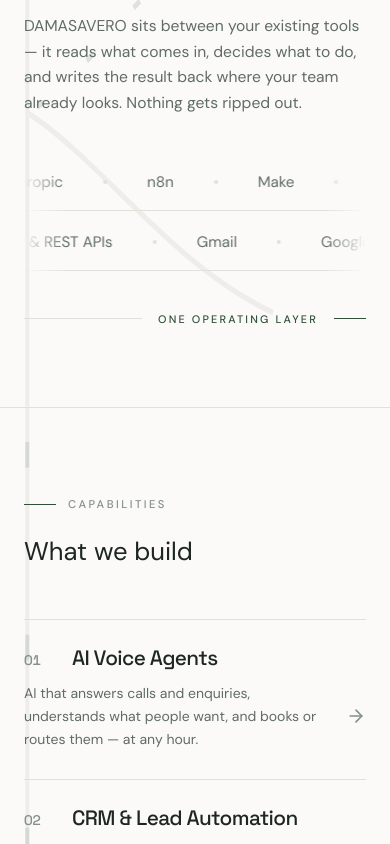
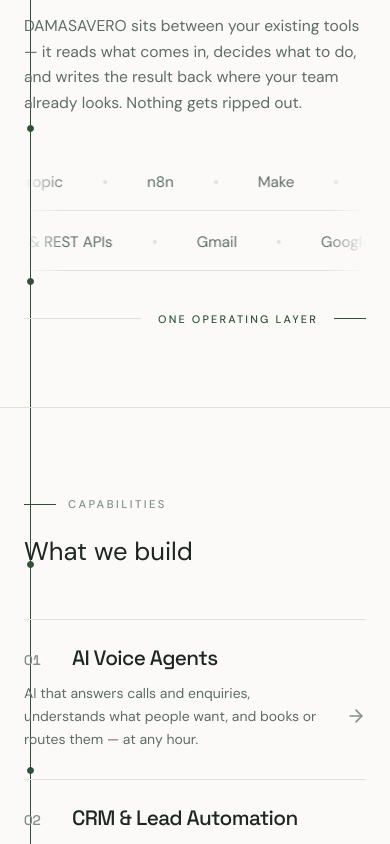
Before and after one commit to Osamatello/osamatelloagency-telloagency, a Next.js app: page / in a window 390 px wide. Shown: the part 1300-2144 px from the top of the page. Built offline with nearby package versions, Linux system fonts and the light colour scheme.

Commit message:
fix: rebuild homepage automation network and light sections

```diff
--- a/app/globals.css
+++ b/app/globals.css
@@ -441,33 +441,63 @@
 }
 
 /* ===========================================================================
-   AUTOMATION NETWORK  — shared layer behind every homepage section
-   (<AutomationNetwork variant="…" />). Neutral hairlines + a faint travelling
-   forest "flow" dash. Always behind content; mobile-reduced; RTL-mirrored.
+   AUTOMATION ROUTE  — one continuous pipeline down the homepage
+   (<NetRoute variant="…" />). A thin line pinned to the same left anchor in
+   every section (container gutter + 6px), junction nodes, forest active fill.
 =========================================================================== */
-.auto-net {
-  z-index: 0;
-  opacity: 0.7;
+.net-route {
+  inset-inline-start: calc(1.5rem + 6px);
+  width: 1px;
 }
-.auto-net-flow path {
-  stroke-dasharray: 2 13;
-  animation: flow-dash-slow 14s linear infinite;
+@media (min-width: 640px) {
+  .net-route { inset-inline-start: calc(2.5rem + 6px); }
 }
-.auto-net--rtl svg {
-  transform: scaleX(-1);
+@media (min-width: 1024px) {
+  .net-route { inset-inline-start: calc(4rem + 6px); }
 }
-@media (max-width: 767px) {
-  .auto-net-desk {
-    display: none;
-  }
-  .auto-net {
-    opacity: 0.5;
-  }
+.net-line,
+.net-line-active {
+  position: absolute;
+  inset-inline-start: 0;
+  top: 0;
+  width: 1px;
 }
+.net-line {
+  bottom: 0;
+  background-color: hsl(var(--ds-line));
+}
+.net-line-active {
+  height: 0;
+  background-color: hsl(var(--brand));
+  transition: height 1.1s cubic-bezier(0.16, 1, 0.3, 1);
+}
+.net-line-active.is-in {
+  height: 100%;
+}
+.net-node {
+  position: absolute;
+  inset-inline-start: 0;
+  height: 7px;
+  width: 7px;
+  margin-inline-start: -3px;
+  border-radius: 9999px;
+  border: 1.5px solid hsl(var(--ds-line-strong));
+  background-color: hsl(var(--ds-paper));
+  transform: scale(0.55);
+  opacity: 0;
+  transition: transform 0.5s ease, opacity 0.5s ease,
+    border-color 0.6s ease, background-color 0.6s ease;
+}
+.net-node.is-in {
+  transform: scale(1);
+  opacity: 1;
+  border-color: hsl(var(--brand));
+  background-color: hsl(var(--brand));
+}
+
 @media (prefers-reduced-motion: reduce) {
-  .auto-net-flow path {
-    animation: none;
-  }
+  .net-line-active { transition: none; }
+  .net-node { transition: none; }
 }
 
 @keyframes fade-up {
--- a/app/page.tsx
+++ b/app/page.tsx
@@ -5,11 +5,8 @@ import { useEffect, useState } from 'react';
 import { useI18n } from '@/lib/i18n/LanguageProvider';
 import { cn } from '@/lib/utils';
 import { HeroEnvironment } from '@/components/site/HeroEnvironment';
-import { SectionHeading } from '@/components/site/SectionHeading';
-import { FAQAccordion } from '@/components/site/FAQAccordion';
-import { CTASection } from '@/components/site/CTASection';
 import { BusinessAutomationDemo } from '@/components/site/BusinessAutomationDemo';
-import { AutomationNetwork } from '@/components/site/home/AutomationNetwork';
+import { NetRoute } from '@/components/site/home/NetRoute';
 import { IntegrationRail } from '@/components/site/home/IntegrationRail';
 import { Capabilities } from '@/components/site/home/Capabilities';
 import { ProblemShift } from '@/components/site/home/ProblemShift';
@@ -137,76 +134,133 @@ export default function HomePage() {
 
       {/* ============ MILESTONE 3 — one continuous light automation story ============ */}
       <div className="bg-paper text-ink">
-        {/* Integrations */}
+        {/* Integrations — pipeline enters from the hero */}
         <section className="relative overflow-hidden">
-          <AutomationNetwork variant="integrations" />
+          <NetRoute variant="integrations" />
           <div className="container-page relative z-10 py-20 pt-14 sm:py-24 lg:py-28 lg:pt-16">
             <IntegrationRail />
           </div>
         </section>
 
-        {/* Capabilities */}
+        {/* Capabilities — the connected system branches into what we build */}
         <section className="relative overflow-hidden">
-          <AutomationNetwork variant="capabilities" />
+          <NetRoute variant="capabilities" />
           <div className="container-page relative z-10 border-t border-line py-20 sm:py-24 lg:py-28">
             <Capabilities />
           </div>
         </section>
 
-        {/* The Shift */}
+        {/* The Shift — the route becomes the transformation rail (no bg network) */}
         <section className="relative overflow-hidden">
-          <AutomationNetwork variant="shift" />
-          <div className="container-page relative z-10 border-t border-line py-20 sm:py-24 lg:py-28">
+          <div className="container-page border-t border-line py-20 sm:py-24 lg:py-28">
             <ProblemShift />
           </div>
         </section>
 
-        {/* The Path */}
+        {/* The Path — the route becomes the workflow timeline (no bg network) */}
         <section className="relative overflow-hidden">
-          <AutomationNetwork variant="path" />
-          <div className="container-page relative z-10 border-t border-line py-20 sm:py-24 lg:py-28">
+          <div className="container-page border-t border-line py-20 sm:py-24 lg:py-28">
             <AutomationPath />
           </div>
         </section>
 
-        {/* How It Works */}
+        {/* How It Works — the route becomes a structured implementation flow */}
         <section className="relative overflow-hidden">
-          <AutomationNetwork variant="method" />
+          <NetRoute variant="method" />
           <div className="container-page relative z-10 border-t border-line py-20 sm:py-24 lg:py-28">
             <MethodStages />
           </div>
         </section>
+
+        {/* FAQ — light */}
+        <section className="relative overflow-hidden">
+          <NetRoute variant="method" />
+          <div className="container-page relative z-10 border-t border-line py-20 sm:py-24 lg:py-28">
+            <HomeFaq />
+          </div>
+        </section>
+
+        {/* Final CTA — light, the route converges toward one action */}
+        <section className="relative overflow-hidden">
+          <NetRoute variant="cta" />
+          <div className="container-page relative z-10 border-t border-line py-20 sm:py-28 lg:py-32">
+            <HomeCta />
+          </div>
+        </section>
       </div>
-
-      {/* ===== FAQ PREVIEW ===== */}
-      <section className="py-20 lg:py-28">
-        <div className="container-tello">
-          <SectionHeading
-            eyebrow={home.faqPreview.eyebrow}
-            title={home.faqPreview.title}
-            subtitle={home.faqPreview.subtitle}
-          />
-          <div className="mx-auto mt-12 max-w-3xl">
-            <FAQAccordion items={home.faqPreview.items} />
-          </div>
-          <div className="mt-10 text-center">
-            <Link href="/faq" className="btn-ghost-tello">
-              {dict.actions.viewAllFaqs}
-              <Arrow className="h-4 w-4" />
-            </Link>
-          </div>
-        </div>
-      </section>
-
-      {/* ===== FINAL CTA ===== */}
-      <CTASection
-        className="py-20 lg:py-28"
-        eyebrow={home.cta.eyebrow}
-        title={home.cta.title}
-        subtitle={home.cta.subtitle}
-        primaryCta={home.cta.primaryCta}
-        secondaryCta={home.cta.secondaryCta}
-      />
     </>
   );
 }
+
+function HomeFaq() {
+  const { dict } = useI18n();
+  const t = dict.home.faqPreview;
+  return (
+    <div>
+      <span className="eyebrow">{t.eyebrow}</span>
+      <h2 className="text-display mt-5 max-w-2xl text-[clamp(1.6rem,3.2vw,2.4rem)] text-ink">
+        {t.title}
+      </h2>
+      <dl className="mt-10 border-t border-line sm:mt-12">
+        {t.items.map((item) => (
+          <details
+            key={item.q}
+            className="group border-b border-line py-5 [&_summary::-webkit-details-marker]:hidden"
+          >
+            <summary className="flex cursor-pointer list-none items-start justify-between gap-6">
+              <dt className="text-display text-[clamp(1rem,2vw,1.2rem)] text-ink transition-colors group-open:text-brand">
+                {item.q}
+              </dt>
+              <span
+                aria-hidden="true"
+                className="mt-1 h-4 w-4 shrink-0 text-ink-faint transition-transform duration-300 group-open:rotate-45 group-open:text-brand"
+              >
+                <svg viewBox="0 0 16 16" fill="none" className="h-full w-full">
+                  <path
+                    d="M8 2v12M2 8h12"
+                    stroke="currentColor"
+                    strokeWidth="1.5"
+                    strokeLinecap="round"
+                  />
+                </svg>
+              </span>
+            </summary>
+            <dd className="mt-3 max-w-2xl text-sm leading-relaxed text-ink-muted">
+              {item.a}
+            </dd>
+          </details>
+        ))}
+      </dl>
+    </div>
+  );
+}
+
+function HomeCta() {
+  const { dict, dir } = useI18n();
+  const t = dict.home.cta;
+  const Arrow = dir === 'rtl' ? ArrowLeft : ArrowRight;
+  return (
+    <div className="max-w-3xl">
+      <span className="eyebrow">{t.eyebrow}</span>
+      <h2 className="text-display mt-6 text-[clamp(1.9rem,4.4vw,3.25rem)] text-ink">
+        {t.title}
+      </h2>
+      {t.subtitle ? (
+        <p className="mt-5 max-w-xl text-base leading-relaxed text-ink-muted">
+          {t.subtitle}
+        </p>
+      ) : null}
+      <div className="mt-9 flex flex-col gap-3 sm:flex-row">
+        <Link href="/consult" className="btn-primary">
+          {t.primaryCta}
+          <Arrow className="h-4 w-4" />
+        </Link>
+        {t.secondaryCta ? (
+          <Link href="/services" className="btn-outline">
+            {t.secondaryCta}
+          </Link>
+        ) : null}
+      </div>
+    </div>
+  );
+}
--- a/components/site/home/AutomationNetwork.tsx
+++ /dev/null
@@ -1,102 +0,0 @@
-'use client';
-
-import { useI18n } from '@/lib/i18n/LanguageProvider';
-import { cn } from '@/lib/utils';
-
-/**
- * Shared automation-network layer that runs behind every homepage section.
- * One small SVG per section (variant-specific paths that share a left "spine"
- * so the network reads as one continuous system). Neutral hairlines + a faint
- * forest "flow" dash that travels. Behind content, low opacity, mobile-reduced,
- * RTL-mirrored, static under prefers-reduced-motion (global rule freezes the
- * dash animation).
- */
-type Variant = 'integrations' | 'capabilities' | 'shift' | 'path' | 'method';
-
-type Seg = { d: string; m?: boolean; flow?: boolean };
-
-const PATHS: Record<Variant, Seg[]> = {
-  integrations: [
-    { d: 'M7 0 L7 100', m: true },
-    { d: 'M7 50 C 24 44 40 22 66 16', flow: true },
-    { d: 'M7 50 C 26 58 44 76 70 84', m: true },
-    { d: 'M7 50 C 34 50 64 48 97 46' },
-    { d: 'M66 16 C 82 22 92 32 97 46' },
-  ],
-  capabilities: [
-    { d: 'M7 0 L7 100', m: true, flow: true },
-    { d: 'M7 20 C 34 20 66 16 98 18' },
-    { d: 'M7 45 C 30 45 64 49 98 47', m: true },
-    { d: 'M7 70 C 36 70 68 66 98 68' },
-    { d: 'M7 90 C 30 90 60 92 98 90' },
-  ],
-  shift: [
-    { d: 'M7 0 L7 100', m: true, flow: true },
-    { d: 'M-6 14 C 18 16 34 8 7 22' },
-    { d: 'M-6 44 C 22 46 38 36 7 52', m: true },
-    { d: 'M-6 74 C 24 76 40 66 7 84' },
-    { d: 'M-6 96 C 18 98 34 90 7 100' },
-  ],
-  path: [
-    { d: 'M8 0 L8 100', m: true, flow: true },
-    { d: 'M8 24 C 34 24 66 28 98 26' },
-    { d: 'M8 52 C 30 52 62 48 98 50', m: true },
-    { d: 'M8 80 C 38 80 70 84 98 82' },
-  ],
-  method: [
-    { d: 'M6 12 L94 12', m: true },
-    { d: 'M6 12 L6 88 M31 12 L31 88 M56 12 L56 88 M81 12 L81 88', flow: true },
-    { d: 'M6 88 L94 88', m: true },
-  ],
-};
-
-export function AutomationNetwork({
-  variant,
-  className,
-}: {
-  variant: Variant;
-  className?: string;
-}) {
-  const { dir } = useI18n();
-  const segs = PATHS[variant];
-
-  return (
-    <div
-      aria-hidden="true"
-      className={cn(
-        'auto-net pointer-events-none absolute inset-0 overflow-hidden [contain:paint]',
-        dir === 'rtl' && 'auto-net--rtl',
-        className
-      )}
-    >
-      <svg
-        className="h-full w-full"
-        viewBox="0 0 100 100"
-        preserveAspectRatio="none"
-        fill="none"
-      >
-        <g
-          stroke="hsl(var(--ds-line))"
-          strokeWidth="1"
-          vectorEffect="non-scaling-stroke"
-        >
-          {segs.map((s, i) => (
-            <path key={i} d={s.d} className={cn(!s.m && 'auto-net-desk')} />
-          ))}
-        </g>
-        <g
-          className="auto-net-flow"
-          stroke="hsl(var(--brand) / 0.28)"
-          strokeWidth="1"
-          vectorEffect="non-scaling-stroke"
-        >
-          {segs
-            .filter((s) => s.flow)
-            .map((s, i) => (
-              <path key={i} d={s.d} />
-            ))}
-        </g>
-      </svg>
-    </div>
-  );
-}
--- /dev/null
+++ b/components/site/home/NetRoute.tsx
@@ -0,0 +1,54 @@
+'use client';
+
+import { useI18n } from '@/lib/i18n/LanguageProvider';
+import { useInView } from '@/lib/useInView';
+import { cn } from '@/lib/utils';
+
+/**
+ * One continuous automation route down the homepage. Each section renders a
+ * short segment pinned to the same left anchor (container gutter + 6px — the
+ * exact x of the rails inside The Shift / The Path), so consecutive segments
+ * join into one pipeline. Thin line, small junction nodes, forest active fill
+ * that draws in when the section enters view. No curves, no bars, never behind
+ * text (nodes sit in the gutter). RTL flips the anchor via inset-inline-start.
+ */
+const NODES: Record<string, number[]> = {
+  integrations: [26, 52, 78],
+  capabilities: [12, 28, 44, 60, 76, 92],
+  method: [12, 38, 64, 90],
+  cta: [50],
+};
+
+export function NetRoute({
+  variant,
+  className,
+}: {
+  variant: keyof typeof NODES;
+  className?: string;
+}) {
+  const { dir } = useI18n();
+  const { ref, inView } = useInView();
+  const ys = NODES[variant];
+
+  return (
+    <div
+      ref={ref}
+      aria-hidden="true"
+      className={cn(
+        'net-route pointer-events-none absolute inset-y-0 z-0',
+        dir === 'rtl' && 'net-route--rtl',
+        className
+      )}
+    >
+      <span className="net-line" />
+      <span className={cn('net-line-active', inView && 'is-in')} />
+      {ys.map((y, i) => (
+        <span
+          key={i}
+          className={cn('net-node', inView && 'is-in')}
+          style={{ top: `${y}%`, transitionDelay: `${120 + i * 90}ms` }}
+        />
+      ))}
+    </div>
+  );
+}
```
Also changed, not shown: lib/i18n/ar.ts (+9 -8 lines), lib/i18n/en.ts (+9 -8 lines).
